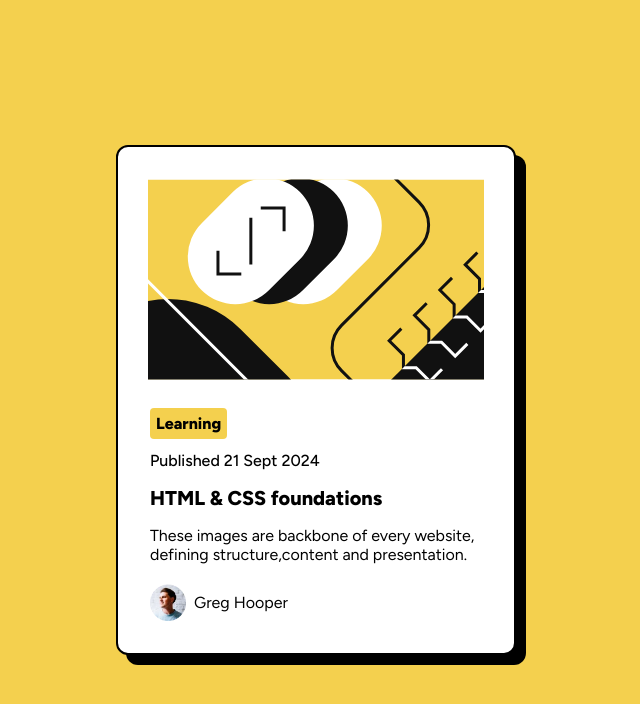
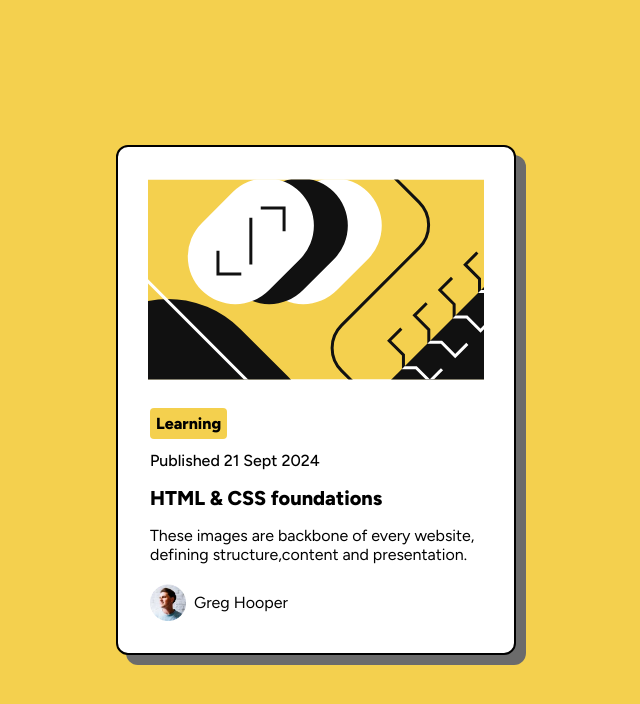
Before and after one commit to harshsharma-aimer/Blog-Preview-Card, a plain HTML site: page index.html in a window 1280 px wide. Shown: the whole page, without its empty margins (324-964 px from the left). Drawn offline with Linux system fonts and the light colour scheme.

Commit message:
"third commit"

```diff
--- a/style.css
+++ b/style.css
@@ -28,7 +28,7 @@ body {
   flex-direction: column;
   border-radius: 12px;
   border: 2px solid #000;
-  box-shadow: 10px 10px #000;
+  box-shadow: 10px 10px #6b6b6b;
 }
 
 .text-box {
```
